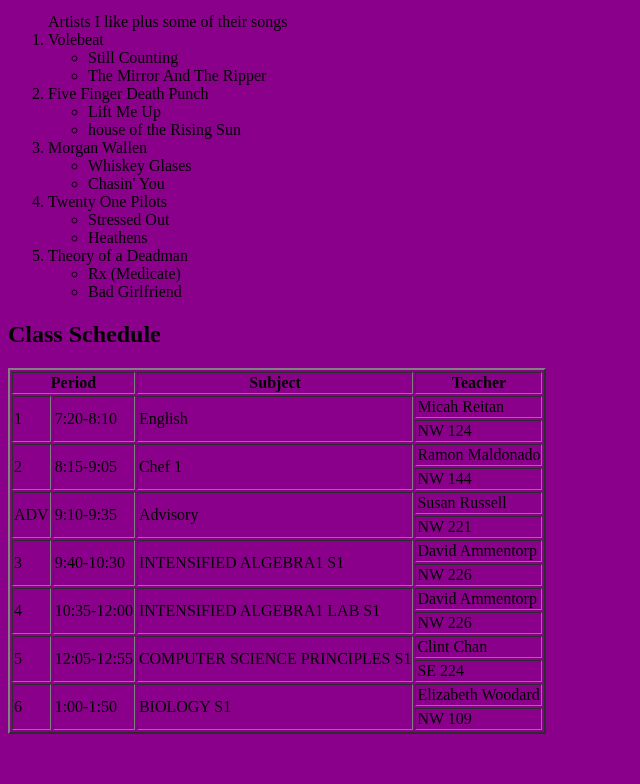
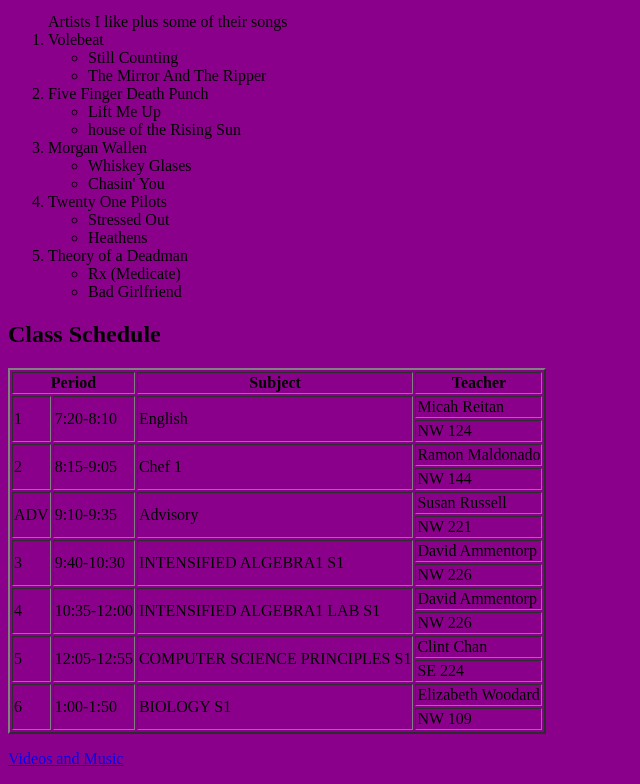
Before and after one commit to Le-Keegan/My-Webpage, a plain HTML site: page index.html in a window 1280 px wide. Shown: the part 1004-1788 px from the top of the page, without its empty margins (0-640 px from the left). Before the commit the page ends 1746 px from the top, so only its background shows below. Drawn offline with Linux system fonts and the light colour scheme.

Commit message:
Update index.html

```diff
--- a/index.html
+++ b/index.html
@@ -123,5 +123,6 @@
    <tr>
      <td>NW 109</td>
       </table>
+<p>  <a href="https://le-keegan.github.io/My-Webpage/videomusic.html">Videos and Music</a>  </p>
    </body>
 </html>
```
